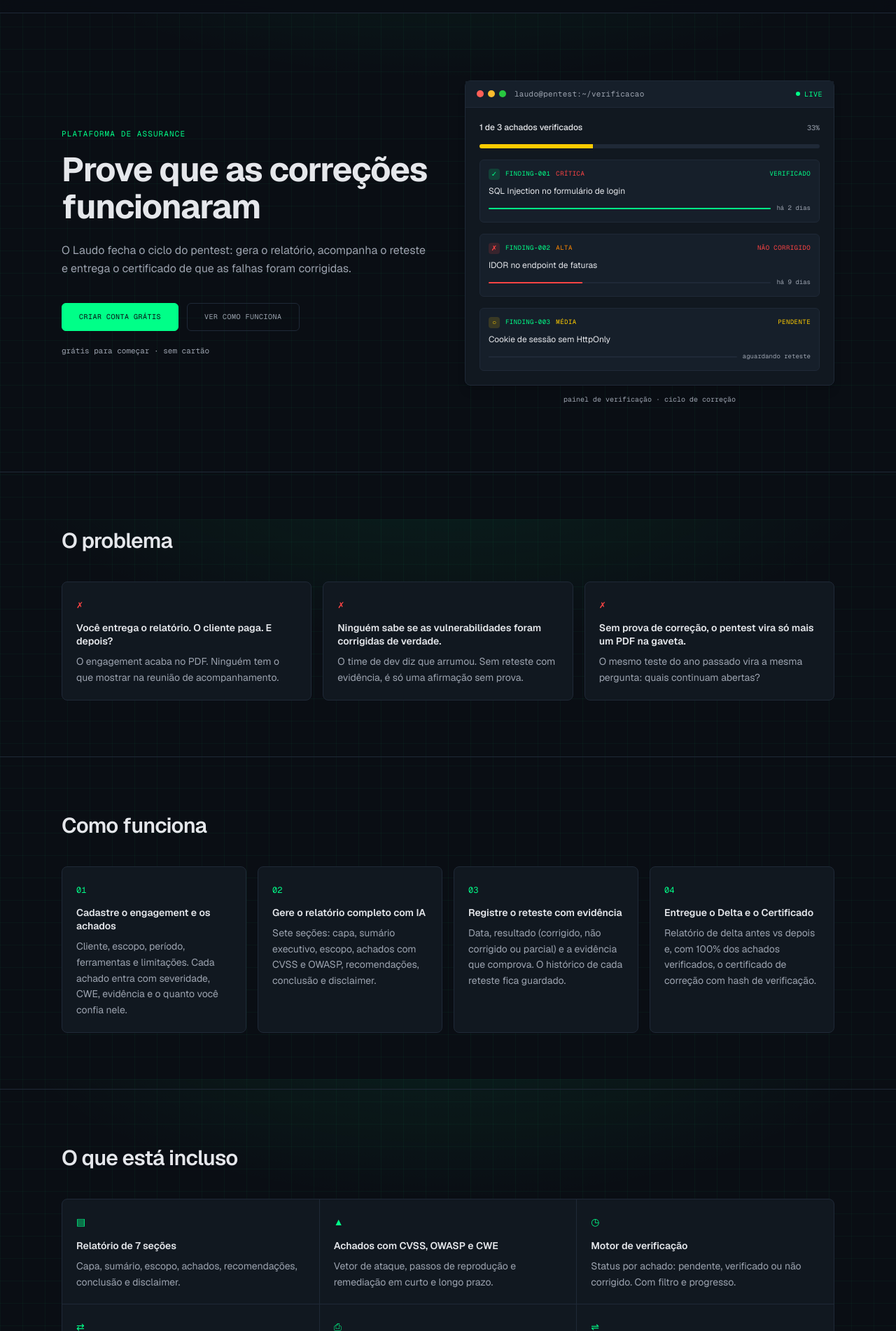
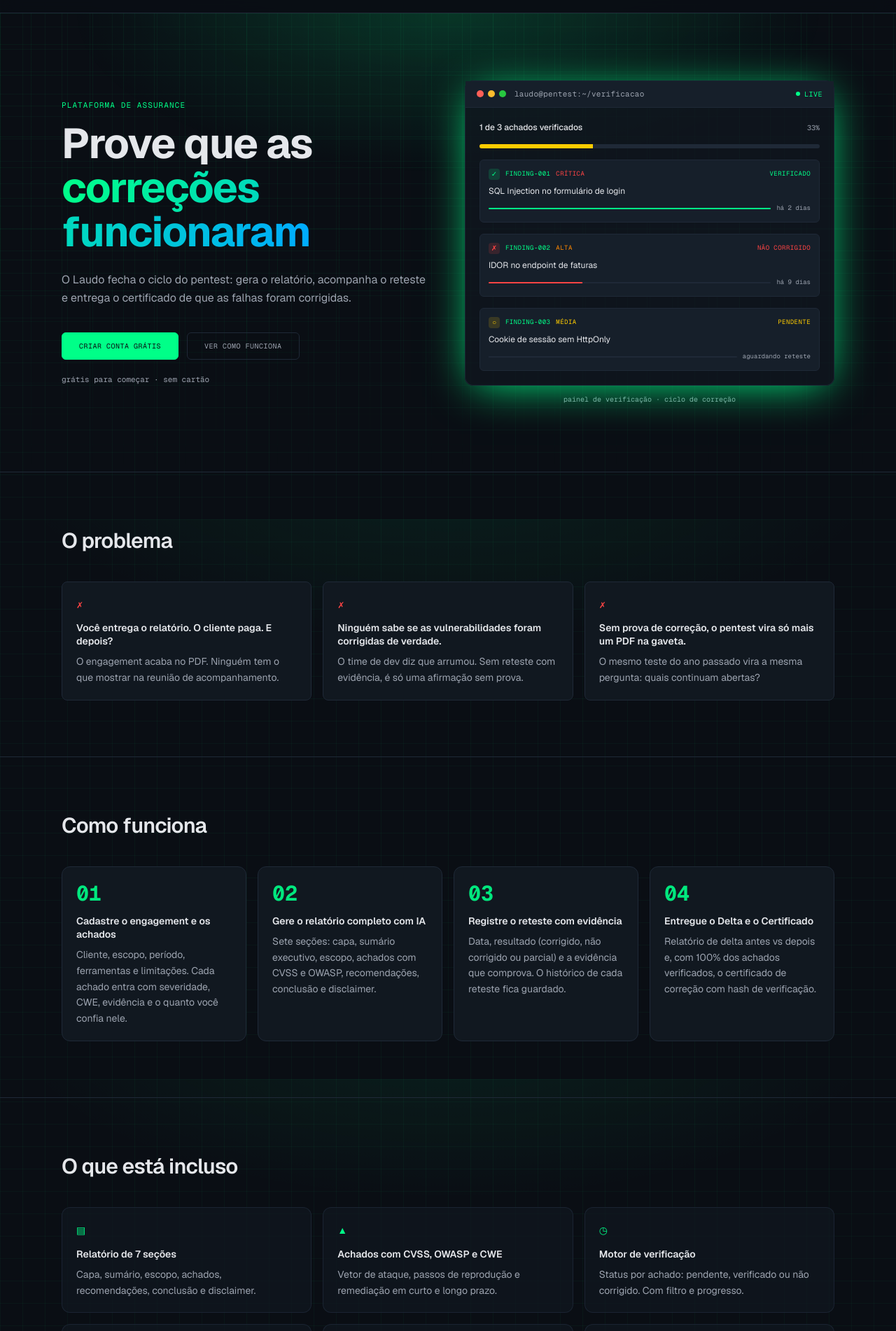
Before and after one commit to Qual-boop/Laudo, a Next.js app: page / in a window 1280 px wide. Shown: the part 58-1960 px from the top of the page at 70% size. Built offline with nearby package versions, Linux system fonts and the light colour scheme.

Commit message:
feat(ui): landing futurista com animações

```diff
--- a/src/app/page.tsx
+++ b/src/app/page.tsx
@@ -216,14 +216,15 @@ export default function Landing() {
 
       <main className="flex-1">
         {/* ------------------------------------------------ Hero */}
-        <section className="border-b border-borda">
-          <div className="mx-auto grid max-w-6xl grid-cols-1 items-center gap-12 px-4 py-16 sm:px-6 lg:grid-cols-2 lg:py-24">
-            <div>
+        <section className="relative overflow-hidden border-b border-borda">
+          <div aria-hidden="true" className="fundo-hero pointer-events-none absolute inset-0" />
+          <div className="relative mx-auto grid max-w-6xl grid-cols-1 items-center gap-12 px-4 py-16 sm:px-6 lg:grid-cols-2 lg:py-24">
+            <div className="revelar">
               <p className="font-mono text-[11px] uppercase tracking-widest text-accent">
                 plataforma de assurance
               </p>
-              <h1 className="mt-4 text-4xl font-bold leading-[1.1] tracking-tight text-texto sm:text-5xl">
-                Prove que as correções funcionaram
+              <h1 className="mt-4 text-5xl font-bold leading-[1.05] tracking-tight text-texto sm:text-6xl">
+                Prove que as <span className="texto-gradiente">correções funcionaram</span>
               </h1>
               <p className="mt-6 max-w-xl text-base leading-relaxed text-texto-2">
                 O Laudo fecha o ciclo do pentest: gera o relatório, acompanha o
@@ -250,8 +251,8 @@ export default function Landing() {
             </div>
 
             {/* Mockup do painel de verificação */}
-            <div className="relative">
-              <div className="rounded-lg border border-borda bg-superficie shadow-lg">
+            <div className="revelar relative" style={{ animationDelay: "150ms" }}>
+              <div className="glass rounded-xl shadow-[0_8px_60px_-12px_var(--color-accent)]">
                 <TerminalBar aoVivo>
                   laudo@pentest:~/verificacao
                 </TerminalBar>
@@ -345,7 +346,7 @@ export default function Landing() {
 
         {/* ------------------------------------------ O problema */}
         <section className="border-b border-borda">
-          <div className="mx-auto max-w-6xl px-4 py-16 sm:px-6 sm:py-20">
+          <div className="revelar mx-auto max-w-6xl px-4 py-16 sm:px-6 sm:py-20">
             <h2 className="text-2xl font-semibold tracking-tight text-texto sm:text-3xl">
               O problema
             </h2>
@@ -372,17 +373,18 @@ export default function Landing() {
 
         {/* --------------------------------------- Como funciona */}
         <section id="como-funciona" className="scroll-mt-20 border-b border-borda">
-          <div className="mx-auto max-w-6xl px-4 py-16 sm:px-6 sm:py-20">
+          <div className="revelar mx-auto max-w-6xl px-4 py-16 sm:px-6 sm:py-20">
             <h2 className="text-2xl font-semibold tracking-tight text-texto sm:text-3xl">
               Como funciona
             </h2>
             <ol className="mt-10 grid grid-cols-1 gap-4 sm:grid-cols-2 lg:grid-cols-4">
-              {PASSOS.map((p) => (
+              {PASSOS.map((p, i) => (
                 <li
                   key={p.numero}
-                  className="rounded-lg border border-borda bg-superficie p-5 transition-colors duration-200 hover:border-accent/40"
+                  className="revelar rounded-xl border border-borda bg-superficie p-5 transition-colors duration-200 hover:border-accent/40"
+                  style={{ animationDelay: `${i * 90}ms` }}
                 >
-                  <span className="font-mono text-xs text-accent">{p.numero}</span>
+                  <span className="font-mono text-3xl font-bold text-accent/90">{p.numero}</span>
                   <h3 className="mt-3 text-sm font-semibold leading-snug text-texto">
                     {p.titulo}
                   </h3>
@@ -397,15 +399,16 @@ export default function Landing() {
 
         {/* -------------------------------------- O que inclui */}
         <section className="border-b border-borda">
-          <div className="mx-auto max-w-6xl px-4 py-16 sm:px-6 sm:py-20">
+          <div className="revelar mx-auto max-w-6xl px-4 py-16 sm:px-6 sm:py-20">
             <h2 className="text-2xl font-semibold tracking-tight text-texto sm:text-3xl">
               O que está incluso
             </h2>
-            <ul className="mt-10 grid grid-cols-1 gap-px overflow-hidden rounded-lg border border-borda bg-borda sm:grid-cols-2 lg:grid-cols-3">
-              {RECURSOS.map((r) => (
+            <ul className="mt-10 grid grid-cols-1 gap-4 sm:grid-cols-2 lg:grid-cols-3">
+              {RECURSOS.map((r, i) => (
                 <li
                   key={r.titulo}
-                  className="bg-superficie p-5 transition-colors duration-200 hover:bg-superficie-2"
+                  className="revelar glass brilho-hover rounded-xl p-5"
+                  style={{ animationDelay: `${i * 70}ms` }}
                 >
                   <span aria-hidden="true" className="font-mono text-sm text-accent">
                     {r.icone}
@@ -424,7 +427,7 @@ export default function Landing() {
 
         {/* ---------------------------------------- Para quem é */}
         <section className="border-b border-borda">
-          <div className="mx-auto max-w-6xl px-4 py-16 sm:px-6 sm:py-20">
+          <div className="revelar mx-auto max-w-6xl px-4 py-16 sm:px-6 sm:py-20">
             <h2 className="text-2xl font-semibold tracking-tight text-texto sm:text-3xl">
               Para quem é
             </h2>
@@ -446,7 +449,7 @@ export default function Landing() {
 
         {/* ------------------------------------- Diferencial */}
         <section className="border-b border-borda">
-          <div className="mx-auto max-w-6xl px-4 py-16 sm:px-6 sm:py-20">
+          <div className="revelar mx-auto max-w-6xl px-4 py-16 sm:px-6 sm:py-20">
             <h2 className="text-2xl font-semibold tracking-tight text-texto sm:text-3xl">
               Por que não somos mais um gerador de PDF
             </h2>
@@ -478,7 +481,7 @@ export default function Landing() {
 
         {/* ------------------------------------- Comparação */}
         <section className="border-b border-borda">
-          <div className="mx-auto max-w-6xl px-4 py-16 sm:px-6 sm:py-20">
+          <div className="revelar mx-auto max-w-6xl px-4 py-16 sm:px-6 sm:py-20">
             <h2 className="text-2xl font-semibold tracking-tight text-texto sm:text-3xl">
               Comparação
             </h2>
@@ -526,7 +529,7 @@ export default function Landing() {
             </p>
             <a
               href="/cadastro"
-              className={`${BOTAO("mt-10 cursor-pointer border-accent bg-accent px-8 py-3.5 text-xs text-fundo hover:bg-transparent hover:text-accent")}`}
+              className={`${BOTAO("mt-10 cursor-pointer border-accent bg-accent px-8 py-3.5 text-xs text-fundo shadow-[0_0_36px_-8px_var(--color-accent)] hover:bg-transparent hover:text-accent hover:shadow-[0_0_48px_-6px_var(--color-accent)]")}`}
             >
               Criar conta grátis
             </a>
```
